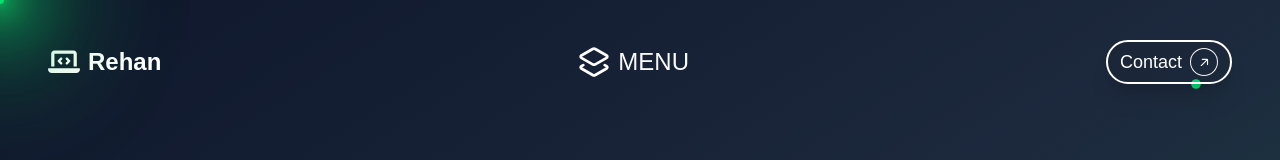
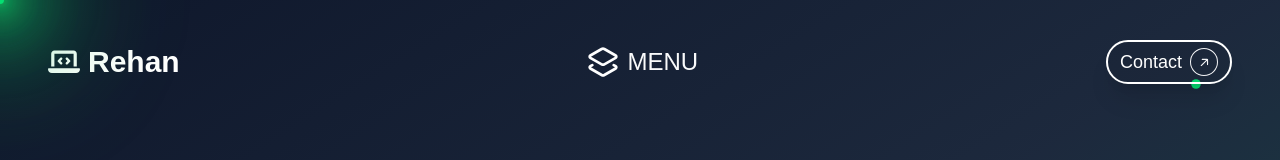
Before and after one commit to mrehanamjad/portfolio-mrehanamjad, a Next.js app: page / in a window 1280 px wide. Shown: the top 160 px of the page. Built offline with nearby package versions, Linux system fonts and the light colour scheme.

Commit message:
Enhance Header component styling and animation effects

```diff
--- a/src/components/Header.tsx
+++ b/src/components/Header.tsx
@@ -43,7 +43,7 @@ export function Header() {
       <motion.div
       whileHover={{ scale: 1.05 }}
         transition={{ type: "spring", stiffness: 300 }}
-      className="flex items-center space-x-2 text-xl">
+      className="flex items-center space-x-2 z-30 text-xl">
         <div className="w-8 h-8 flex items-center justify-center">
           <svg
             xmlns="http://www.w3.org/2000/svg"
@@ -54,7 +54,7 @@ export function Header() {
             <path d="M64 96c0-35.3 28.7-64 64-64l384 0c35.3 0 64 28.7 64 64l0 256-64 0 0-256L128 96l0 256-64 0L64 96zM0 403.2C0 392.6 8.6 384 19.2 384l601.6 0c10.6 0 19.2 8.6 19.2 19.2c0 42.4-34.4 76.8-76.8 76.8L76.8 480C34.4 480 0 445.6 0 403.2zM281 209l-31 31 31 31c9.4 9.4 9.4 24.6 0 33.9s-24.6 9.4-33.9 0l-48-48c-9.4-9.4-9.4-24.6 0-33.9l48-48c9.4-9.4 24.6-9.4 33.9 0s9.4 24.6 0 33.9zM393 175l48 48c9.4 9.4 9.4 24.6 0 33.9l-48 48c-9.4 9.4-24.6 9.4-33.9 0s-9.4-24.6 0-33.9l31-31-31-31c-9.4-9.4-9.4-24.6 0-33.9s24.6-9.4 33.9 0z" />
           </svg>
         </div>
-        <span className="text-2xl font-bold">Rehan</span>
+        <span className="text-3xl font-bold">Rehan</span>
       </motion.div>
 
       {/* Menu Button */}
@@ -111,8 +111,10 @@ export function Header() {
             {navItems.map((nav,idx) => (
                 <Link href={nav.href} key={idx} className={`${!nav.showOnDesktop && "md:hidden" }`}>
               <motion.div
+              initial={{opacity: 0,x: 30}}
+              animate={{opacity: 1, x:0 }}
                 whileHover={{ scale: 1.05 }}
-                transition={{ type: "spring", stiffness: 300 }}
+                transition={{delay: 0.25 * idx , type: "spring", stiffness: 200, damping:20 }}
                 className="flex justify-center items-end gap-1  cursor-pointer group text-gray-50 hover:text-emerald-300"
               >
                 <TerminalIcon
```
